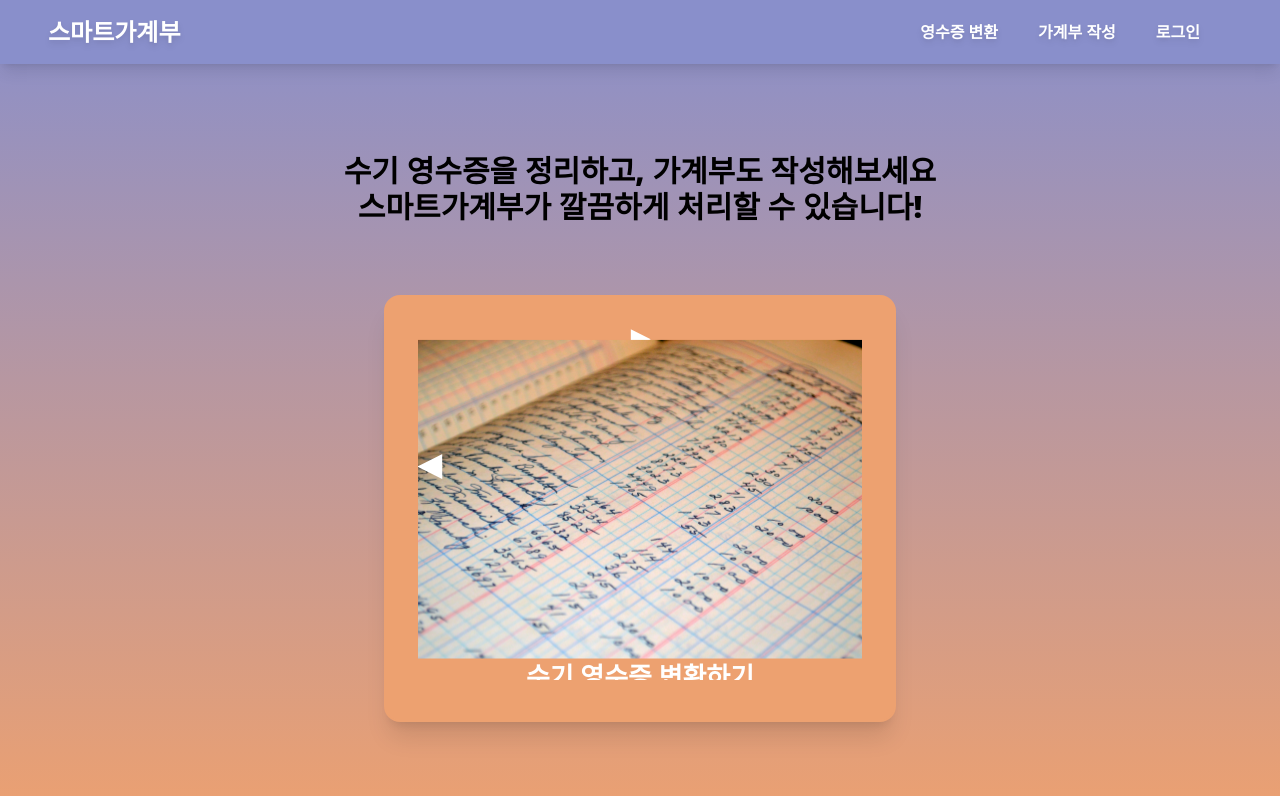
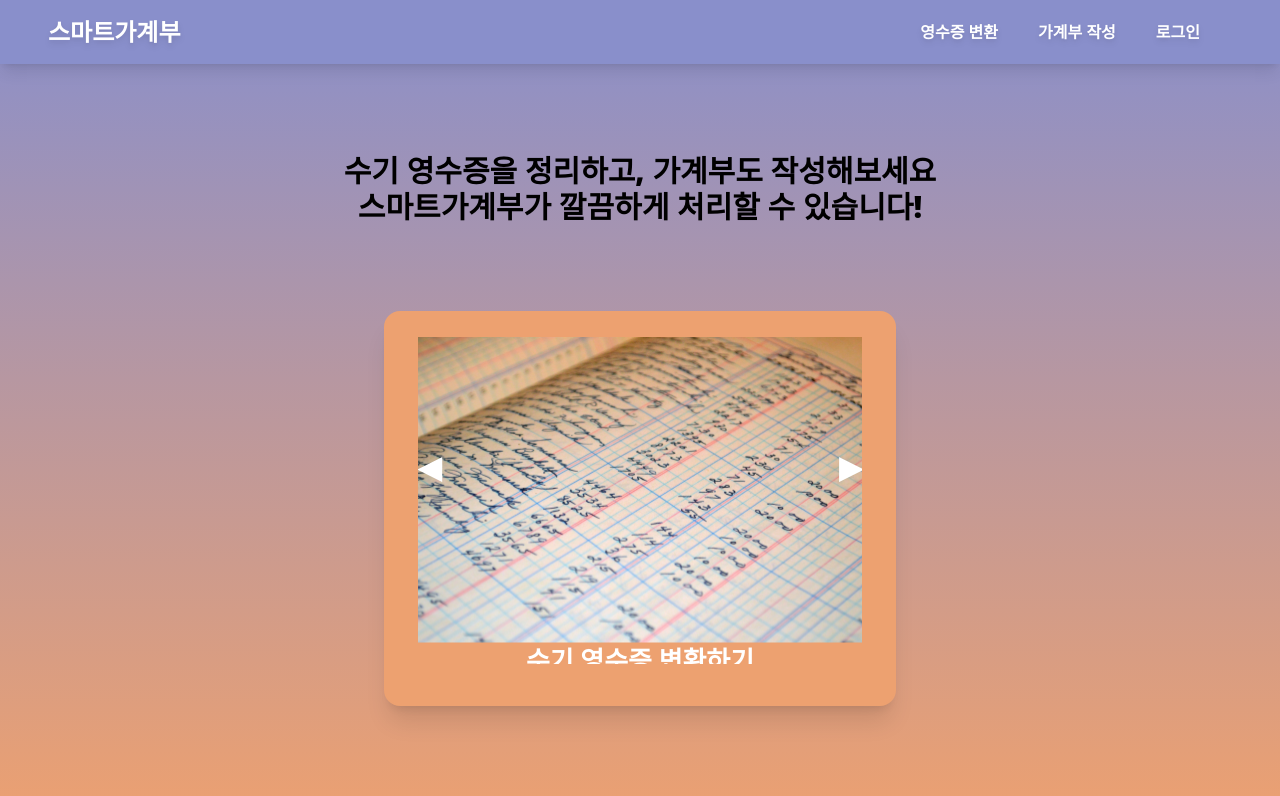
Before and after one commit to JisooOvO/DataAnalystProject-Frontend-YoungmanProject, a React (Create React App) app: page / in a window 1280 px wide. Shown: the top 796 px of the page. Built offline with nearby package versions, Linux system fonts and the light colour scheme.

Commit message:
add Carousel

```diff
--- a/src/component/mainpage/Carousel.js
+++ b/src/component/mainpage/Carousel.js
@@ -1,7 +1,7 @@
-import { useState } from "react";
+import { useEffect, useState } from "react";
 import "../../css/Carousel.css"
 
-const Carousel = ({ images }) => {
+const Carousel = ({ images, onSelect }) => {
 
     const [current, setCurrent] = useState(0);
     const length = images.length;
@@ -19,14 +19,17 @@ const Carousel = ({ images }) => {
     }
 
     return (
-        <div className="carousel">
-            <span className="left-arrow" onClick={prevSlide}>◀</span>
-            <span className="right-arrow" onClick={nextSlide}>▶</span>
+        <div className="relative mx-auto overflow-hidden">
+            <span className="absolute top-[40%] transform -translate-y-1/2 text-3xl z-10 cursor-pointer select-none left-0" onClick={prevSlide}>◀</span>
+            <span className="absolute top-[40%] transform -translate-y-1/2 text-3xl z-10 cursor-pointer select-none right-0" onClick={nextSlide}>▶</span>
             {images.map((item, index) => (
-                <div className={index === current ? "slide active" : "slide"} key={index}>
+                <div className={index === current ? "slide active" : "slide"}
+                     key={index}
+                     onClick={() => onSelect(index)}
+                     >
                 {index === current && (
                     <>
-                    <img src={item.src} alt="travel image" className='image' />
+                    <img src={item.src} alt="menu_image" className="w-[100%] h-auto" />
                     <div className="image-text">{item.text}</div>
                     </>
                     )}
--- a/src/component/mainpage/MainButton.js
+++ b/src/component/mainpage/MainButton.js
@@ -5,26 +5,41 @@ import { useNavigate } from 'react-router-dom'
 import Carousel from './Carousel'
 const MainButton = () => {
 
+
+  const ImageReceipt = {
+    src: HandwrittenReceiptImage,
+    text: "수기 영수증 변환하기"
+  }
+
+  const ImageAccount = {
+    src: AccountBookImage,
+    text: "가계부 이미지"
+  }
+
   const imagesData = [
-    {
-    src : HandwrittenReceiptImage,
-    text : "수기 영수증 변환하기"
-    },
-    {
-      src : AccountBookImage,
-      text : "가계부 이미지"
-    }
+    ImageReceipt,
+    ImageAccount
   ];
 
   const navigate = useNavigate();
 
+  const handleSelect = (currentIndex) => {
+    switch (currentIndex) {
+      case 0:
+        navigate("/transform/add_receipt");
+        break;
+      case 1:
+        navigate("/accountbook/add")
+        break;
+      default:
+        break;
+    }
+  }
 
   return (
-      <div className="p-10 text-2xl hover:cursor-pointer px-8 pt-6 text-center shadow-xl bg-[#EDA170] text-white font-bold border-2 border-[#EDA170] rounded-2xl">
-        <Carousel images={imagesData}
-
-        />
-      </div>
+    <div className="p-10 text-2xl hover:cursor-pointer px-8 pt-6 text-center shadow-xl bg-[#EDA170] text-white font-bold border-2 border-[#EDA170] rounded-2xl">
+      <Carousel images={imagesData} onSelect={handleSelect} />
+    </div>
   )
 }
 
```
Also changed, not shown: 1 other file (tests, documents, lock files or other folders).
